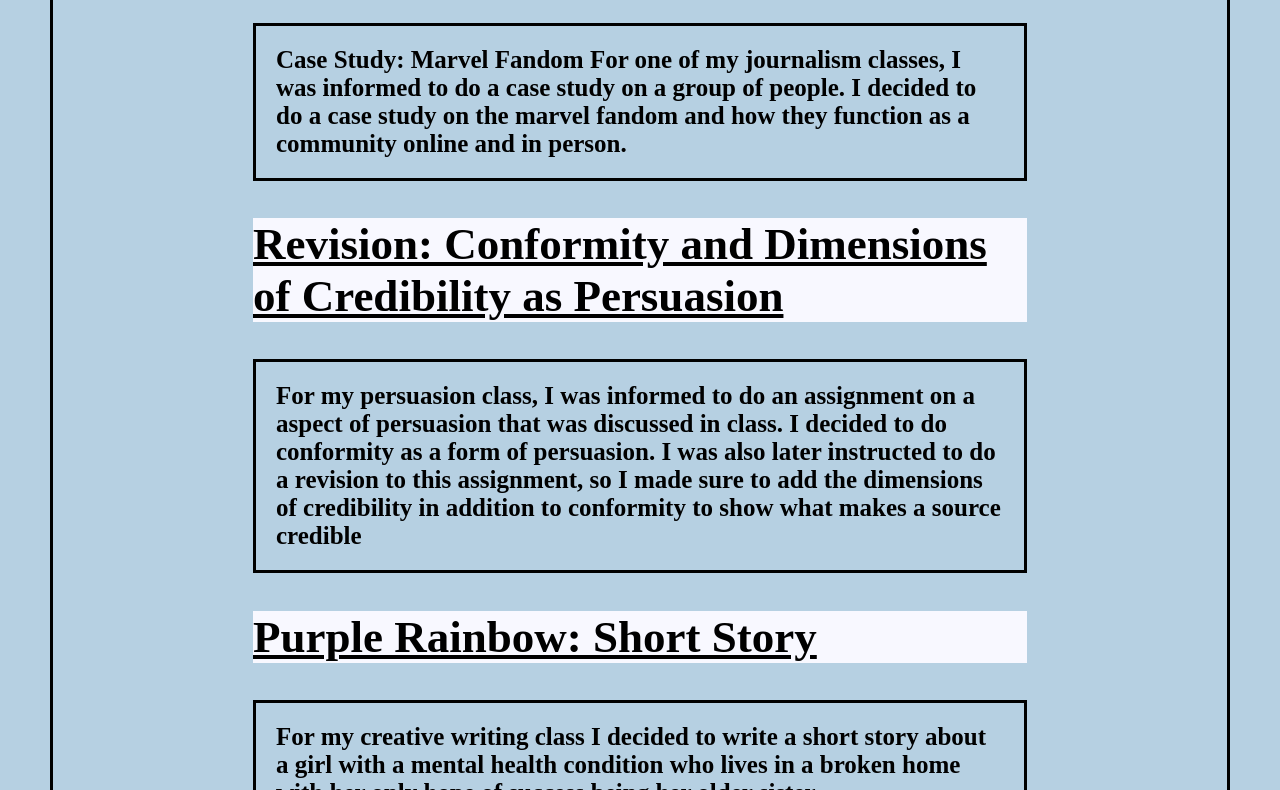
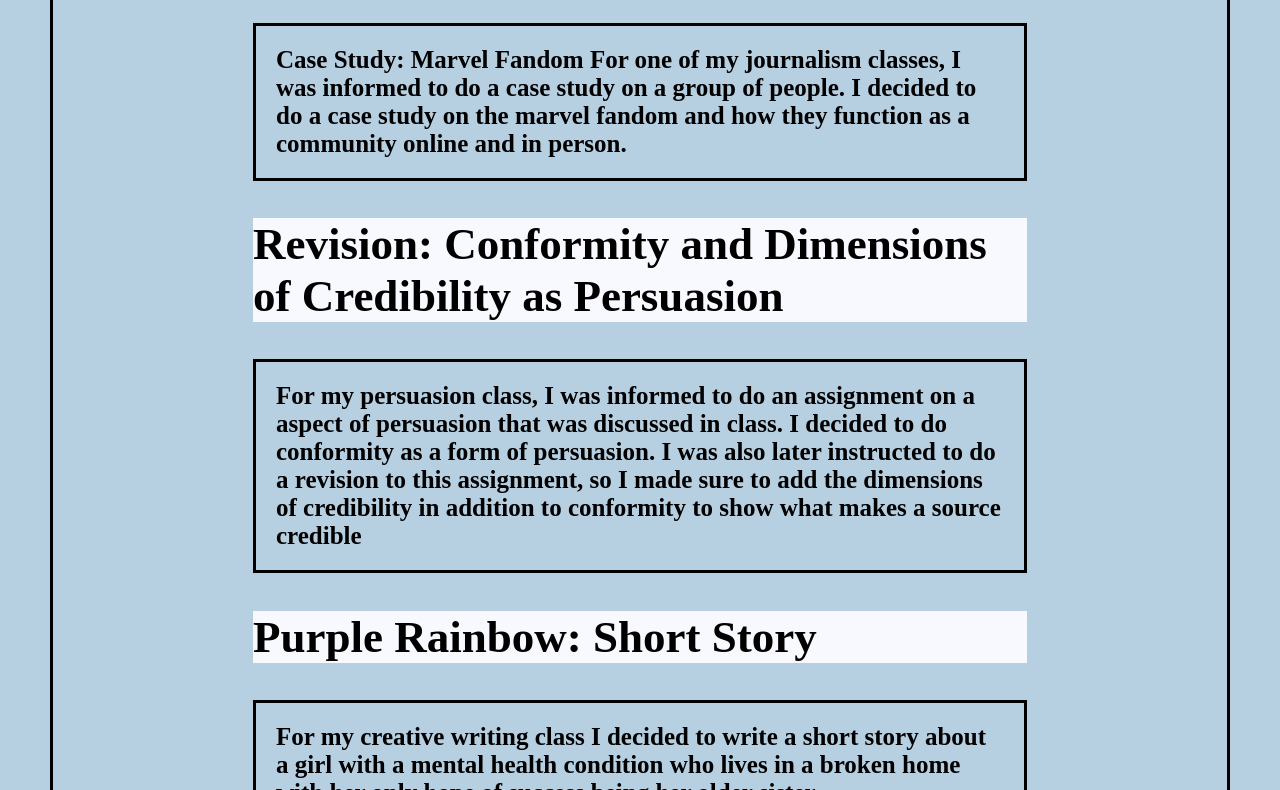
Before and after one commit to Emgoritha12/capstoneportfolio, a plain HTML site: page Projects.html in a window 1280 px wide. Shown: the part 362-1152 px from the top of the page. Drawn offline with Linux system fonts and the light colour scheme.

Commit message:
Update style1.css

```diff
--- a/style1.css
+++ b/style1.css
@@ -142,8 +142,13 @@ nav.scrollmenu a:hover {
   position: absolute;
   top: 0;
 }
-a:link {
-  color: Black;
+a {
+  color: black; /* Set the color to red (you can use any valid color value) */
+  text-decoration: none; /* Optional: Removes the underline typically applied to links */
+}
+
+a:hover {
+  color: red; /* Set the color to green when the link is hovered over */
 }
 
     </style>
```
